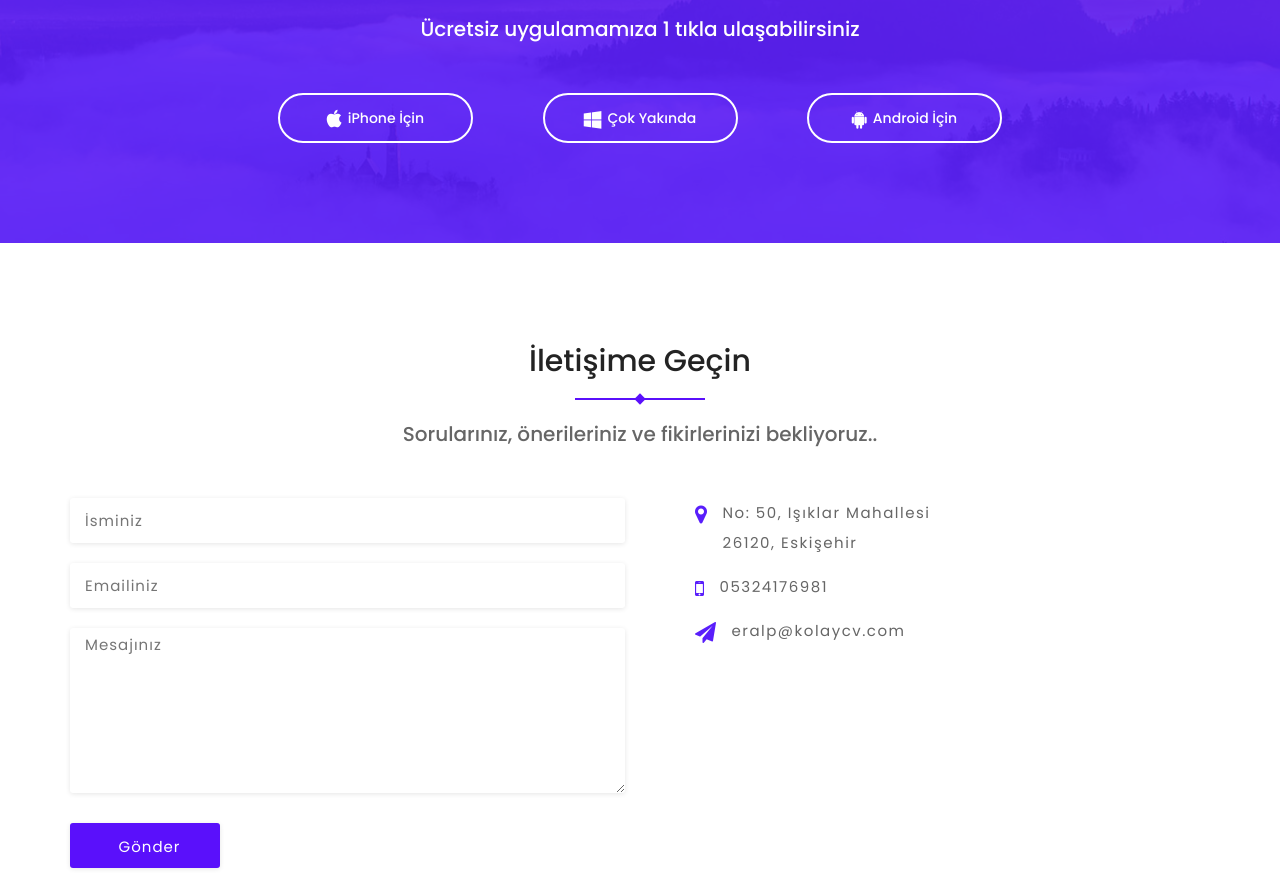
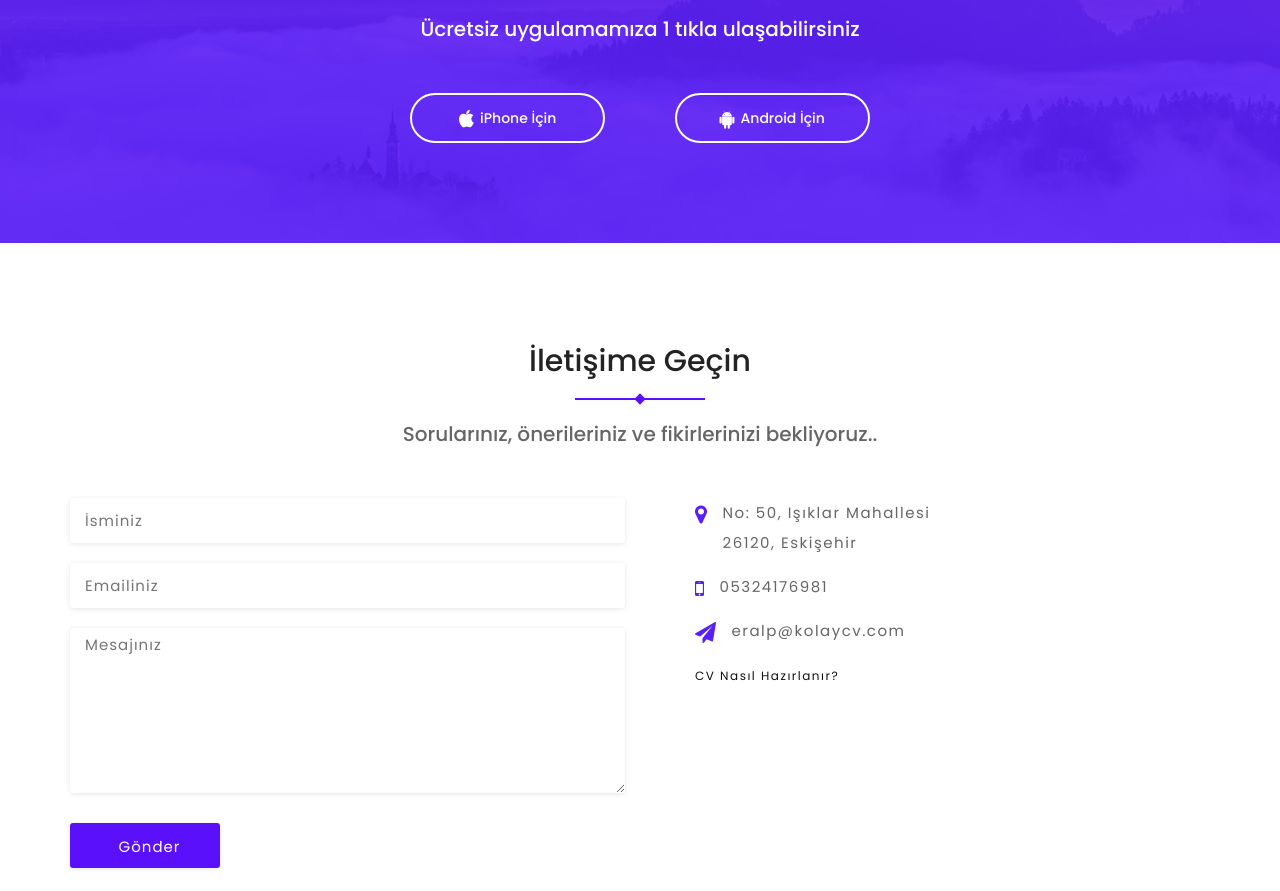
Before and after one commit to kolaycv/kolaycv.github.io, a plain HTML site: page index.html in a window 1280 px wide. Shown: the part 2337-3228 px from the top of the page. Drawn offline with Linux system fonts and the light colour scheme.

```diff
--- a/index.html
+++ b/index.html
@@ -204,7 +204,6 @@
             </div>
             <div class="download-btns btn-area text-center">
                 <a href="http://onelink.to/gadxta"><i class="fa fa-apple"></i>iPhone İçin</a>
-                <a href="#"><i class="fa fa-windows"></i>Çok Yakında</a>
                 <a href="http://onelink.to/gadxta"><i class="fa fa-android"></i>Android İçin</a>
             </div>
         </div>
@@ -251,6 +250,11 @@
                                 <span>eralp@kolaycv.com</span>
                             </div>
                         </div>
+                        <div class="s-info">
+                            <div class="meta-content">
+                                <a href="#">CV Nasıl Hazırlanır?</a>
+                            </div>
+                        </div>
                     </div>
                 </div>
             </div>
```
